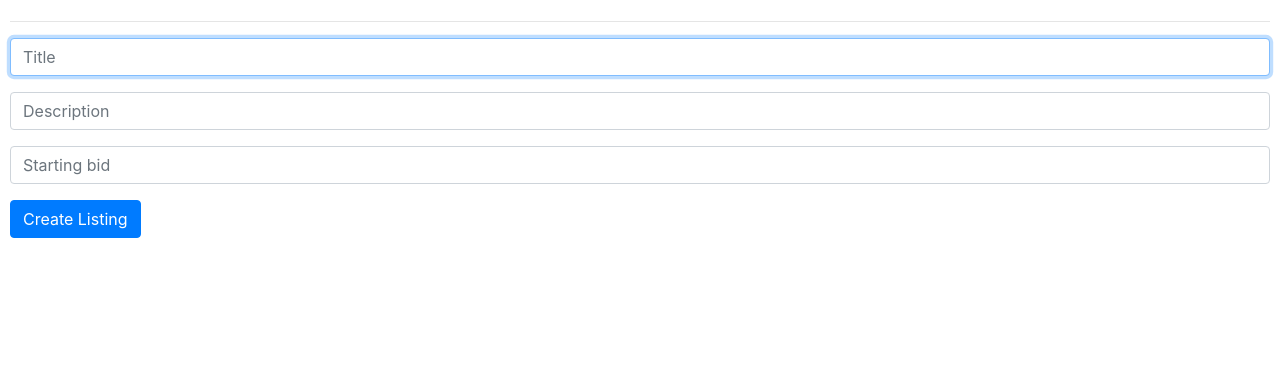
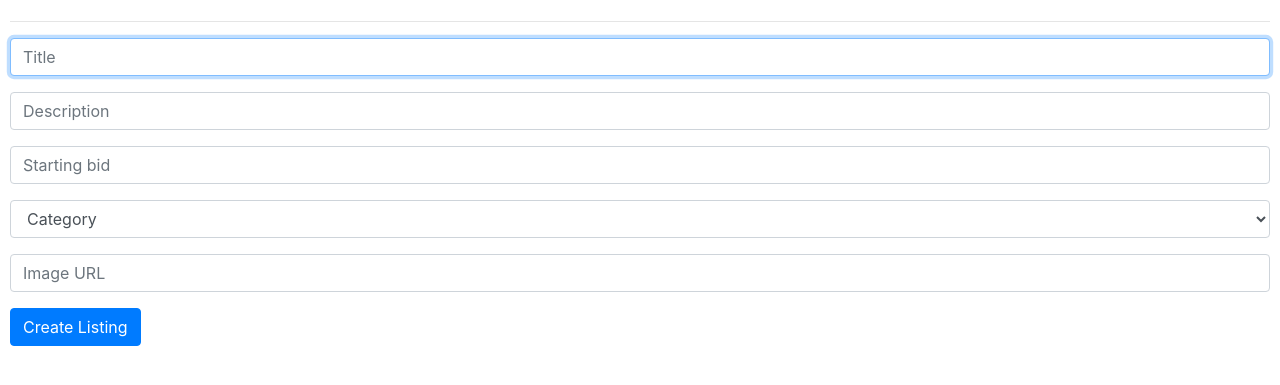
Before and after one commit to LucasMoerch04/CS50-Auctions, a Django app: template Downloads/commerce/commerce/auctions/templates/auctions/create_listing.html in a window 1280 px wide. Shown: the part 165-550 px from the top of the page. Run offline with Django 3.2, Linux system fonts and the light colour scheme; the template is opened without the code that fills it, so the values that code supplies are empty; some libraries are stand-ins or nearby versions.

Commit message:
Add datetime, image and category

```diff
--- a/Downloads/commerce/commerce/auctions/templates/auctions/create_listing.html
+++ b/Downloads/commerce/commerce/auctions/templates/auctions/create_listing.html
@@ -5,13 +5,24 @@
     <form action="{% url 'create_listing' %}" method="post">
         {% csrf_token %}
         <div class="form-group">
-            <input class="form-control" autofocus type="text" name="title" placeholder="Title">
+            <input class="form-control" required autofocus type="text" name="title" placeholder="Title">
         </div>
         <div class="form-group">
-            <input class="form-control" autofocus type="text" name="description" placeholder="Description">
+            <input class="form-control" required type="text" name="description" placeholder="Description">
         </div>
         <div class="form-group">
-            <input class="form-control" autofocus type="number" name="price" placeholder="Starting bid">
+            <input class="form-control" required type="number" name="price" placeholder="Starting bid">
+        </div>
+        <div class="form-group">
+            <select class="form-control" type="text" name="category" placeholder="category">
+                <option value="" disabled selected> Category</option>
+                {% for category in CATEGORIES %}
+                <option value={{category}}> {{category}}</option>
+                {% endfor %}
+            </select>
+        </div>
+        <div class="form-group">
+            <input class="form-control" type="text" name="imageurl" placeholder="Image URL">
         </div>
         <input class="btn btn-primary" type="submit" value="Create Listing">
 
```
Also changed, not shown: Downloads/commerce/commerce/auctions/models.py (+11 -1 lines), Downloads/commerce/commerce/auctions/templates/auctions/index.html (+13 -1 lines), Downloads/commerce/commerce/auctions/views.py (+14 -4 lines), Downloads/commerce/commerce/auctions/migrations/0002_listing_category_listing_image_alter_listing_seller.py (added), Downloads/commerce/commerce/auctions/migrations/0003_listing_datetime.py (added), Downloads/commerce/commerce/db.sqlite3.
